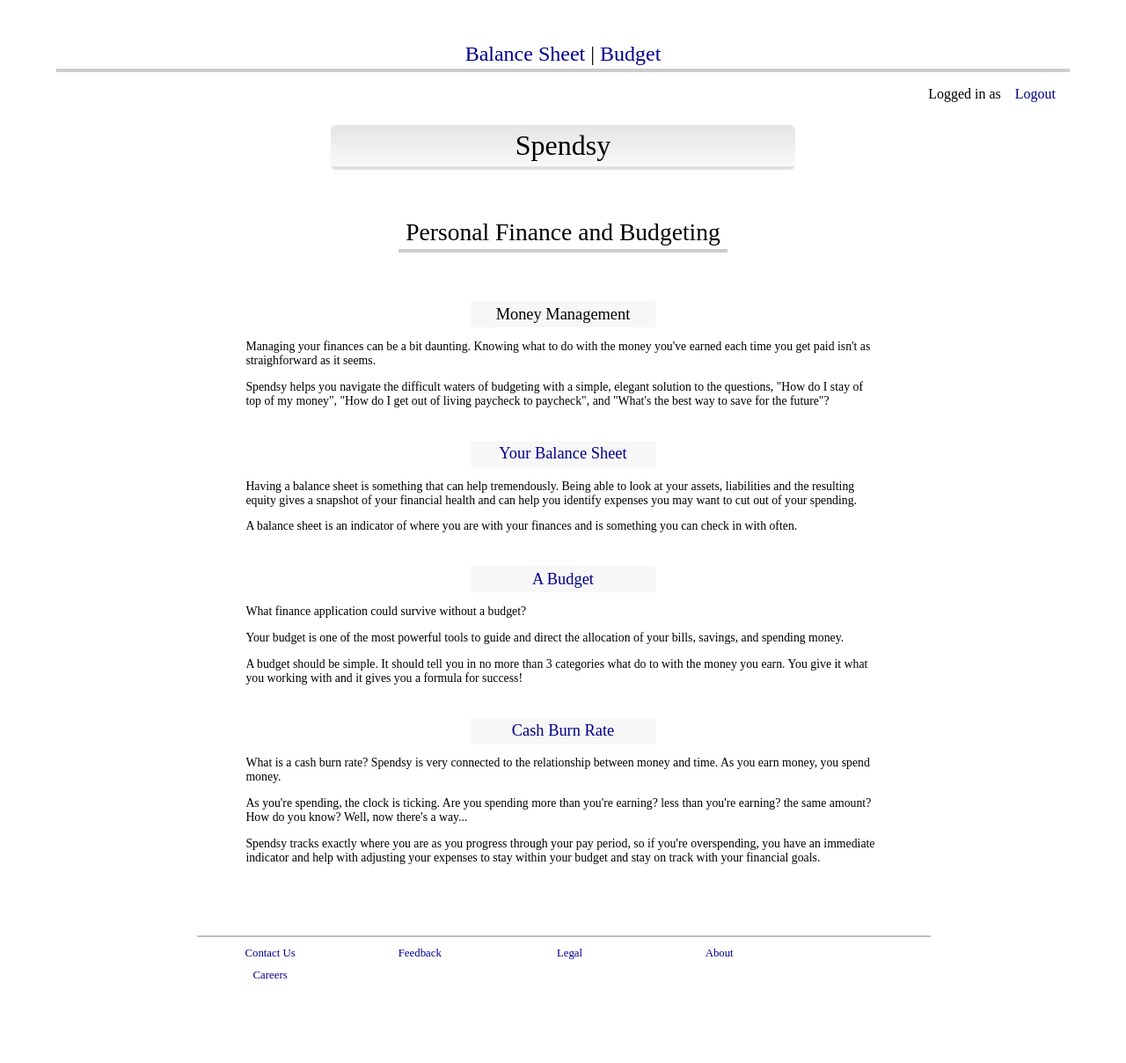
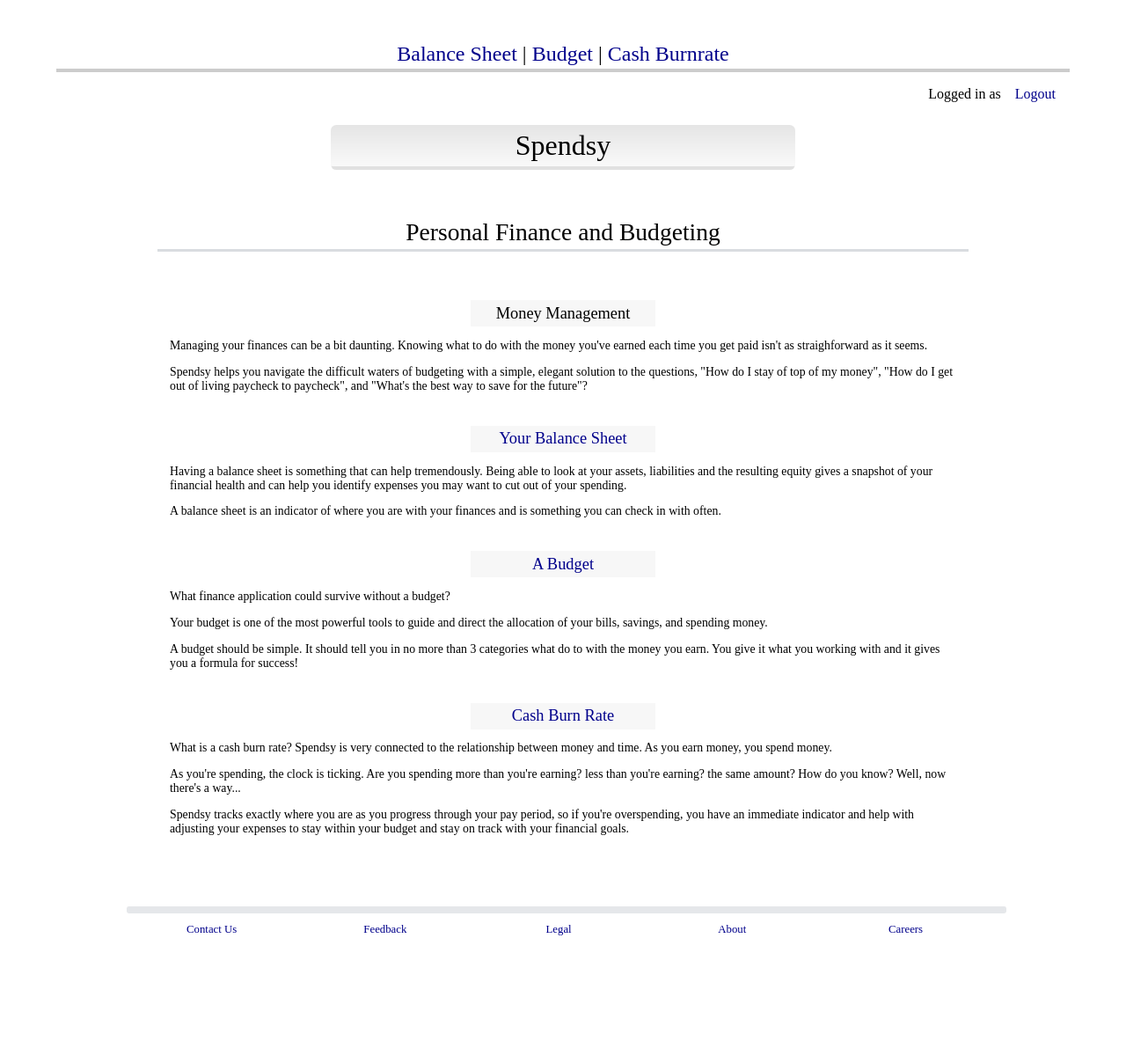
Before and after one commit to cgjonesdev/finance, a Flask app: page / in a window 1280 px wide. Shown: the whole page at 88% size. After the commit the page ends 1063 px from the top, so only its background shows below. Run offline with Flask 2, Linux system fonts and the light colour scheme; the visitor is signed in with stand-in values (Sample User, id 1); data that the repository does not hold is empty; parts of the project's set-up code (start-up, migrations or seed data) failed here and were passed over.

Commit message:
Widened and restyled home page

```diff
--- a/app/templates/index.html
+++ b/app/templates/index.html
@@ -5,10 +5,14 @@
         <style>
             h1 {
                 margin-top: 1.3em;
+                width: 45%;
             }
             h2 {
-                width: 50%;
+                width: 100%;
                 margin: auto;
+            }
+            #main-heading {
+                border-bottom: 3px solid rgba(0, 25, 50, .15);
             }
             h3 {
                 font-size: 1em;
@@ -26,7 +30,7 @@
                 margin-bottom: 2em;
             }
             #main {
-                width: 65%;
+                width: 80%;
                 margin: 3em auto;
                 text-align: left;
             }
@@ -42,12 +46,13 @@
             #footer hr {
                 width: 100%;
                 border: none;
-                padding: 1px;
-                background-color: silver;
+                padding: 4px;
+                background-color: rgba(0, 25, 50, .1);
+                border-radius: .15em;
             }
             #footer {
                 /*width: 60%;*/
-                margin: 5em 10em 5em 10em;
+                margin: 5em;
             }
             .footer-items {
                 width: 16.9%;
@@ -62,7 +67,7 @@
     <body>
         {% if not logged_in %}<div class="admin-links"><a href="/login">Login</a></div><div class="admin-links"><a href="/signup">Signup</a></div>{% endif %}
         {% if logged_in %}
-            <center><h2 style="width:100%"><a href="/balance_sheet">Balance Sheet</a> | <a href="/budget">Budget</a></h2></center><br>
+            <center><h2 style="width:100%"><a href="/balance_sheet">Balance Sheet</a> | <a href="/budget">Budget</a> | <a href="/burnrate">Cash Burnrate</a></h2></center><br>
             <div class="admin-links"><a href="/logout">Logout</a></div>
             <div class="admin-links">Logged in as <b>{{user.username}}</b></div>
         {% endif %}
```
